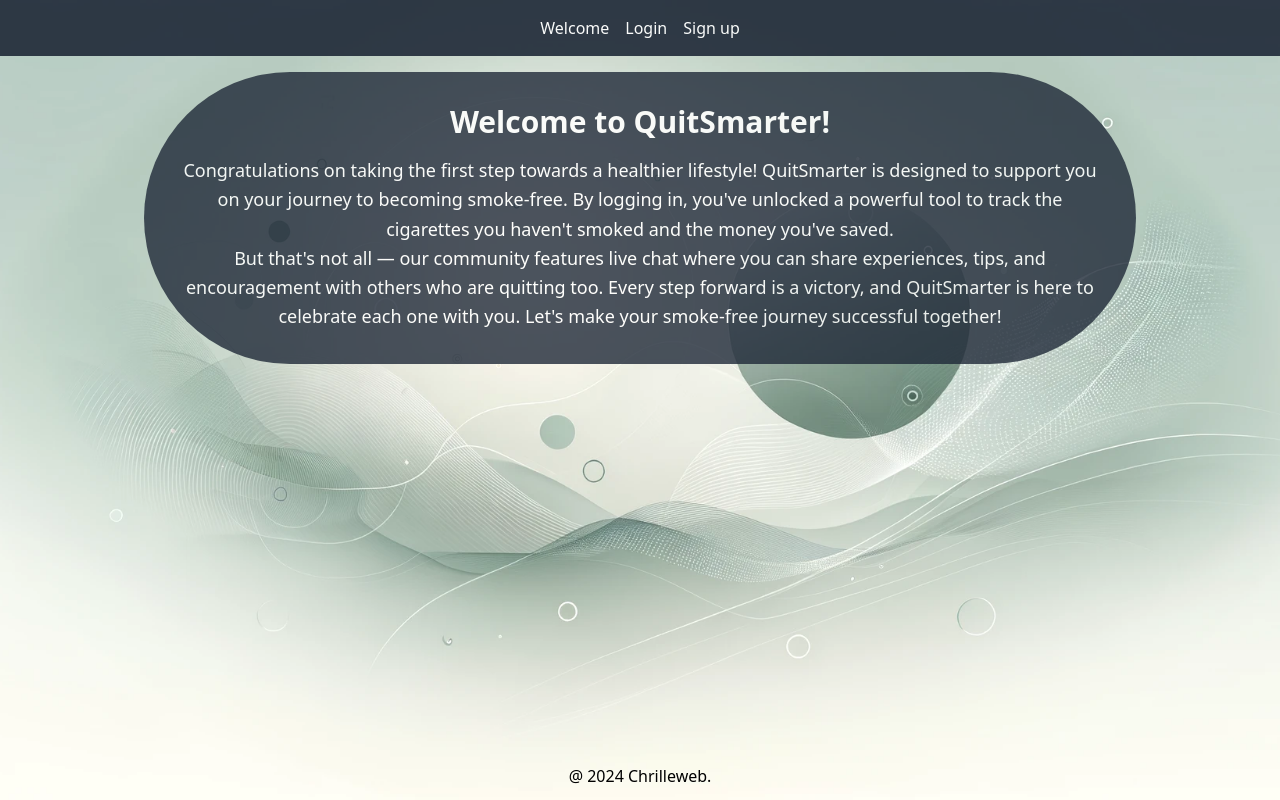
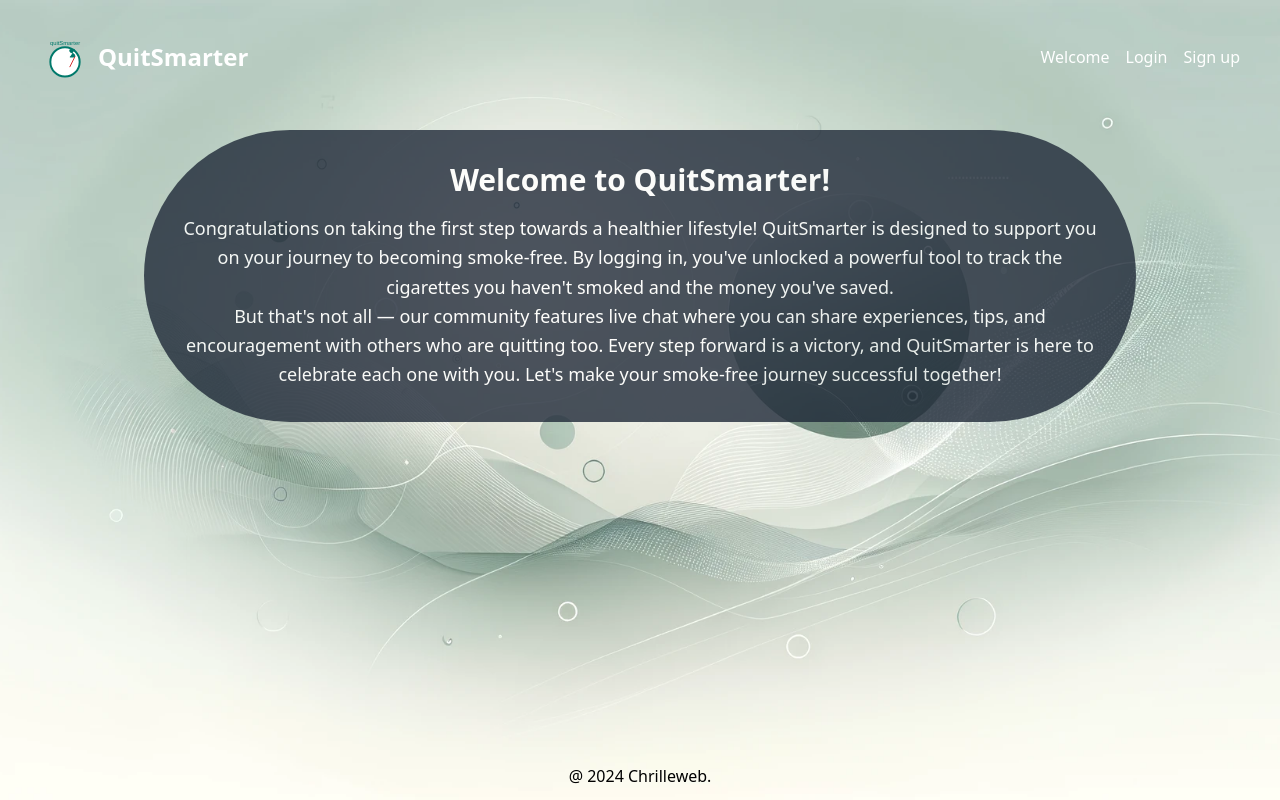
Before and after one commit to Chrilleweb/Fullstack-Eksamen, a SvelteKit app in the folder frontend/: page / in a window 1280 px wide. Built offline with nearby package versions, Linux system fonts and the light colour scheme.

Commit message:
navbar style changes

```diff
--- a/frontend/src/components/Header.svelte
+++ b/frontend/src/components/Header.svelte
@@ -4,19 +4,26 @@
 </script>
 
 {#if allowedPages.includes($page.url.pathname)}
-	<header class="bg-gray-800 text-white py-4 sticky top-0 opacity-90">
-		<nav class="flex justify-center">
-			<ul class="flex space-x-4">
+<header class="py-4 sticky top-0">
+	<nav class="flex flex-col md:flex-row justify-between items-center py-4 px-10 ">
+	  <div class="flex items-center">
+		<a href="/" class="flex items-center text-2xl font-bold text-white">
+		  <img src="/svg/logo.svg" alt="Task Manager Logo" width="50" height="50" class="mr-2" />
+		  QuitSmarter
+		</a>
+	  </div>
+	  <ul class="flex space-x-4 text-white">
 		<li aria-current={$page.url.pathname === '/' ? 'page' : undefined}>
-					<a href="/" class="hover:text-gray-300">Welcome</a>
+		  <a href="/" class=" hover:text-gray-200">Welcome</a>
 		</li>
 		<li aria-current={$page.url.pathname === '/login' ? 'page' : undefined}>
-					<a href="/login" class="hover:text-gray-300">Login</a>
+		  <a href="/login" class=" hover:text-gray-200">Login</a>
 		</li>
 		<li aria-current={$page.url.pathname === '/signup' ? 'page' : undefined}>
-					<a href="/signup" class="hover:text-gray-300">Sign up</a>
+		  <a href="/signup" class=" hover:text-gray-200">Sign up</a>
 		</li>
 	  </ul>
 	</nav>
   </header>
+
 {/if}
--- a/frontend/src/components/HeaderAuth.svelte
+++ b/frontend/src/components/HeaderAuth.svelte
@@ -32,20 +32,26 @@
 </script>
 
 {#if allowedPages.includes($page.url.pathname) && currentUsername && isAuthenticated}
-	<header class="bg-gray-800 text-white py-4 sticky top-0 opacity-90 z-10">
-		<nav class="flex justify-center">
-			<ul class="flex space-x-4">
+	<header class="py-4 md:sticky top-0 z-50">
+		<nav class="flex flex-col md:flex-row justify-between items-center py-4 px-10 ">
+		  <div class="flex items-center">
+			<a href="/" class="flex items-center text-2xl font-bold text-white">
+			  <img src="/svg/logo.svg" alt="Task Manager Logo" width="50" height="50" class="mr-2" />
+			  QuitSmarter
+			</a>
+		  </div>
+		  <ul class="flex space-x-4 text-white items-center">
 			<li>
-					<a class="hover:text-gray-300" href="home">Home</a>
+				<a class=" hover:text-gray-300" href="home">Home</a>
 			</li>
 			<li>
-					<button on:click={logout} class="hover:text-gray-300">Logout</button>
+				<button on:click={logout} class=" hover:text-gray-300">Logout</button>
 			</li>
 			<li>
 				<a href="/user-details">
 					<div class="flex">
 						<img class="mr-2" src="/svg/userIcon.svg" alt="user" height="20" width="20" />
-							<p class="hover:text-gray-300">{currentUsername}</p>
+						<p class=" hover:text-gray-300">{currentUsername}</p>
 					</div>
 				</a>
 			</li>
```
Also changed, not shown: frontend/static/svg/logo.svg (added). Lines whose indentation alone changed are shown as unchanged.
